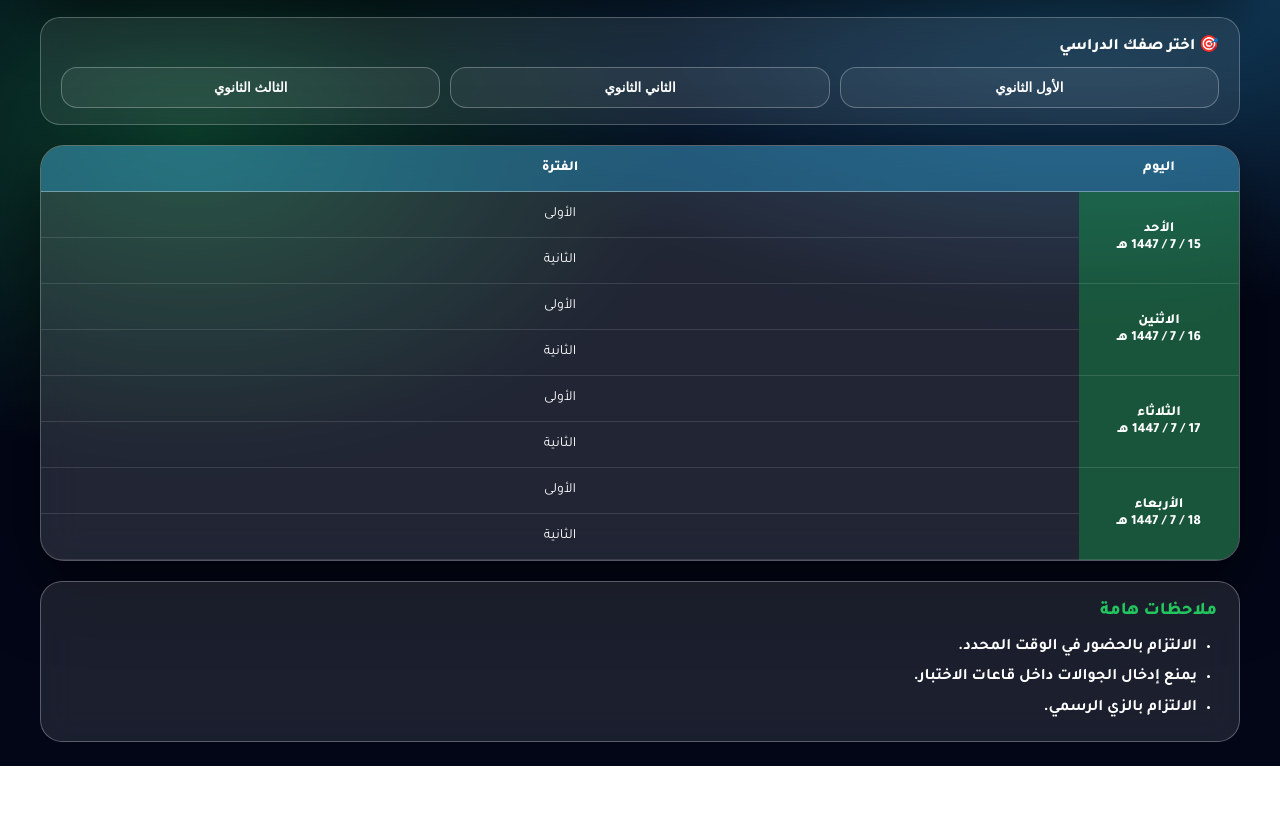
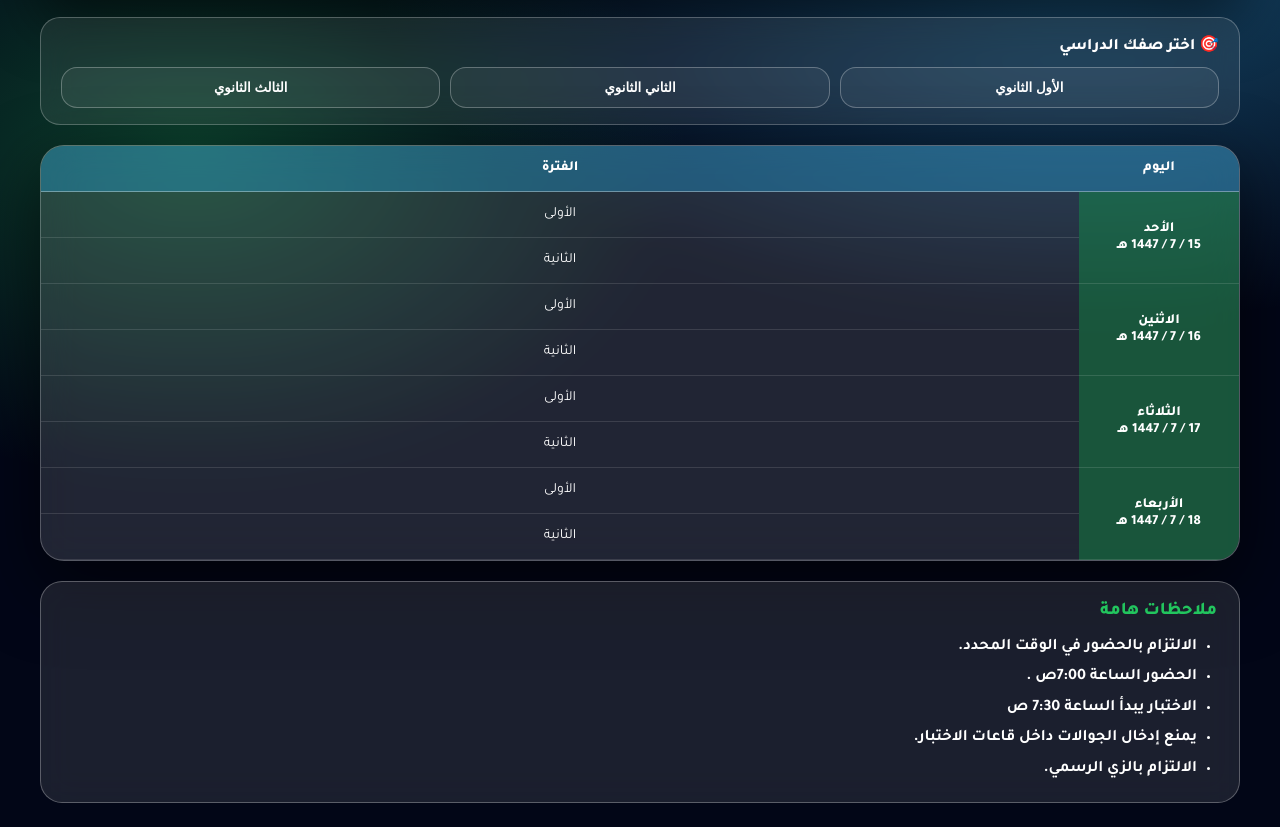
Before and after one commit to yasserrrr2025/exam-schedule, a plain HTML site: page index.html in a window 1280 px wide. Shown: the part 135-962 px from the top of the page. Before the commit the page ends 901 px from the top, so only its background shows below. Drawn offline with Linux system fonts and the light colour scheme.

Commit message:
Update index.html

```diff
--- a/index.html
+++ b/index.html
@@ -264,6 +264,8 @@ tbody td{
 <h3>ملاحظات هامة</h3>
 <ul>
   <li>الالتزام بالحضور في الوقت المحدد.</li>
+  <li>الحضور الساعة 7:00ص .</li>
+  <li>الاختبار يبدأ الساعة 7:30 ص</li>
   <li>يمنع إدخال الجوالات داخل قاعات الاختبار.</li>
   <li>الالتزام بالزي الرسمي.</li>
 </ul>
```
